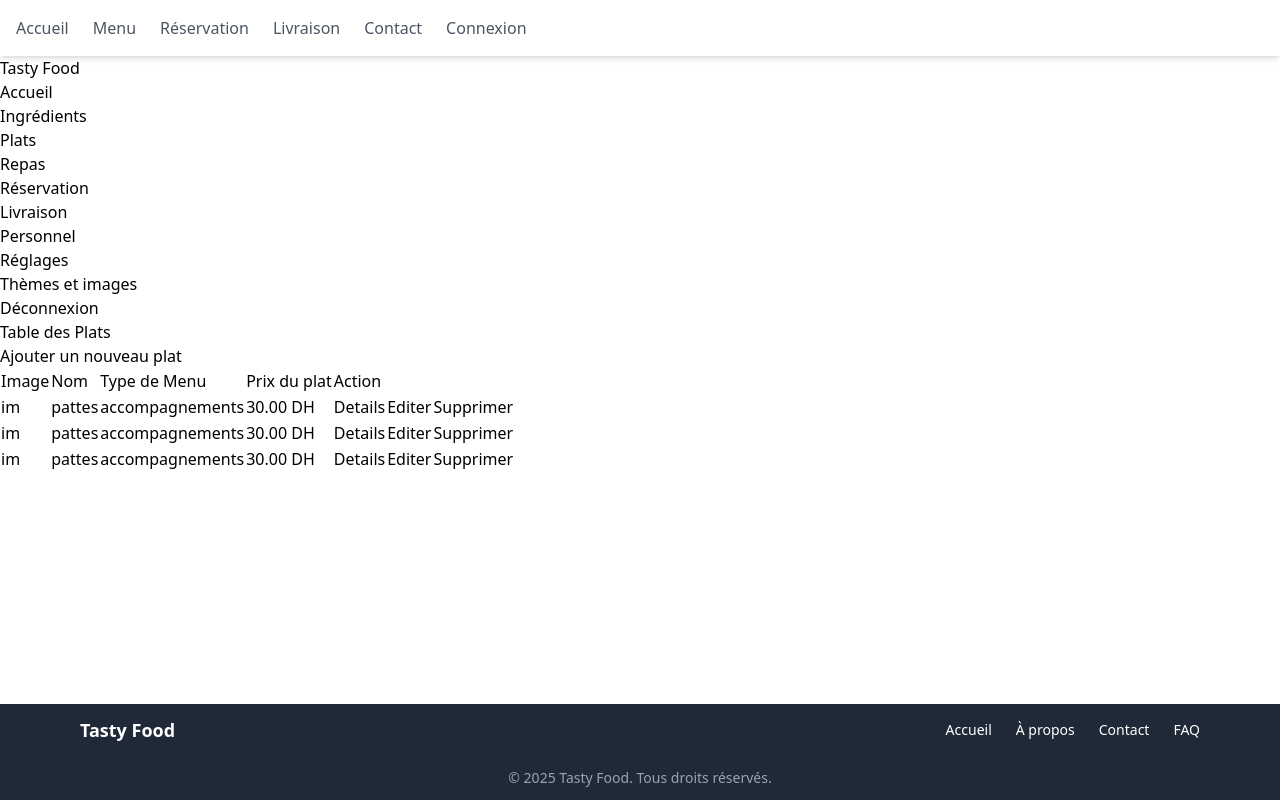
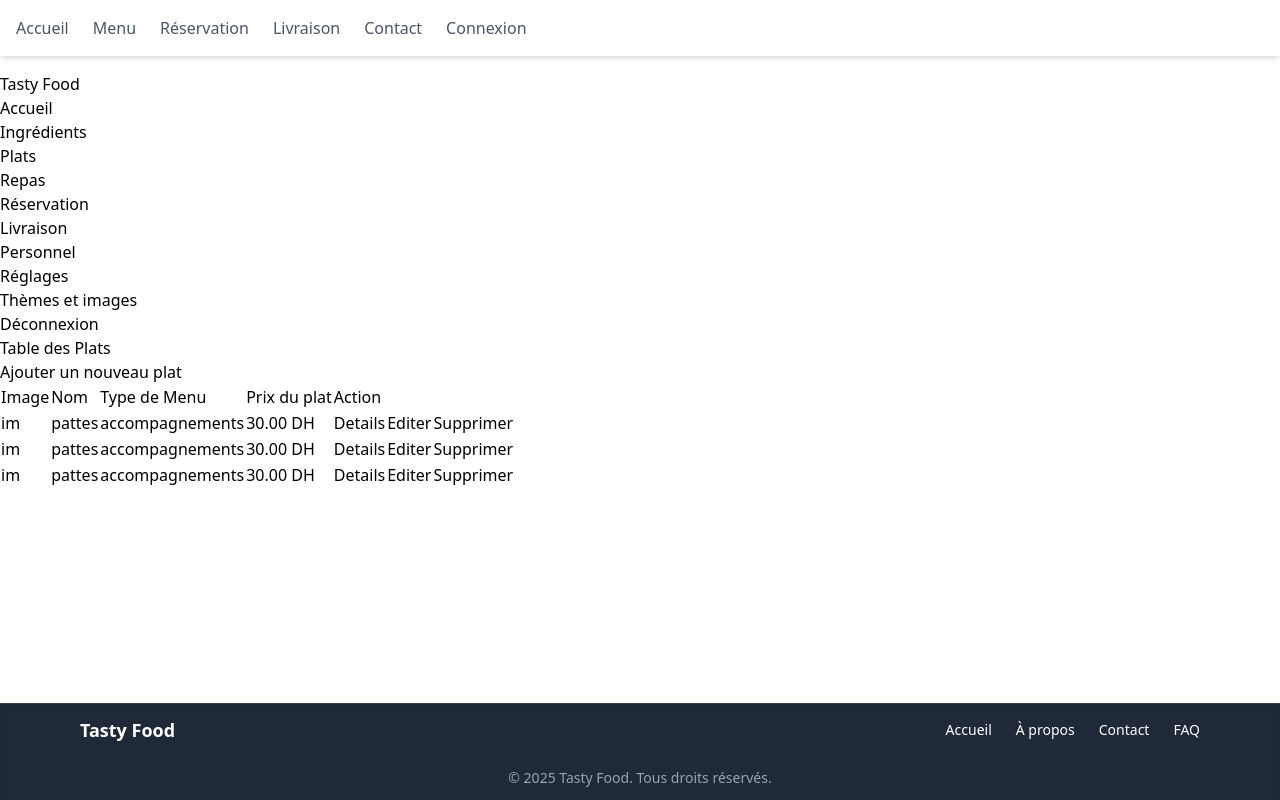
Before and after one commit to deep-coding15/Tasty_Food_, a PHP site: page /templates/dashboard.php in a window 1280 px wide. Run offline with PHP 8.4, Linux system fonts and the light colour scheme; some libraries are stand-ins or nearby versions.

Commit message:
upgrade see profile

```diff
--- a/src/templates/homepage.php
+++ b/src/templates/homepage.php
@@ -21,7 +21,8 @@ $platRepository = new PlatRepository();
 </section>
 
 <section>
-    <h2 class="text-2xl font-bold">Retrouvez les plats d'accompagnements pour vos repas et savourez notre cuisine !</h2>
+    <h2 class="text-2xl font-bold">Retrouvez les plats d'accompagnements pour vos repas et savourez notre cuisine !
+    </h2>
 
     <div class="carts grid grid-cols-3">
         <?php
@@ -81,6 +82,7 @@ $id_cible = isset($_GET['id']) ? $_GET['id'] : null;
     </script>
 <?php endif; ?>
 
+
 <?php $content = ob_get_clean(); ?>
 
 <?php require 'layout.php'; ?>
--- a/src/templates/layout.php
+++ b/src/templates/layout.php
@@ -19,7 +19,7 @@
 </head>
 
 
-<body class="flex flex-col ">
+<body class="flex flex-col space-y-4">
   <header class="bg-white shadow-md">
     <div class="max-w-7xl mx-auto px-4 py-4 flex items-center justify-between">
       <nav class="space-x-6 hidden md:flex">
@@ -49,13 +49,15 @@
     </div>
 
   </header>
-  <div>
+
+  <main class="pb-32">
     <?= $content ?>
-  </div>
+  </main>
 
+  <!-- <footer class="bg-gray-800 text-white py-3 h-fit fixed bottom-0 left-0
+     w-full "> -->
+  <footer class="bg-gray-800 text-white py-3 h-fit fixed bottom-0 left-0 w-full shadow-inner border-t border-gray-700">
 
-  <footer class="bg-gray-800 text-white py-3 h-fit fixed bottom-0 left-0
-     w-full ">
     <div class="max-w-6xl mx-auto px-4">
       <div class="flex flex-col md:flex-row justify-between items-center space-y-4 md:space-y-0">
 
```
